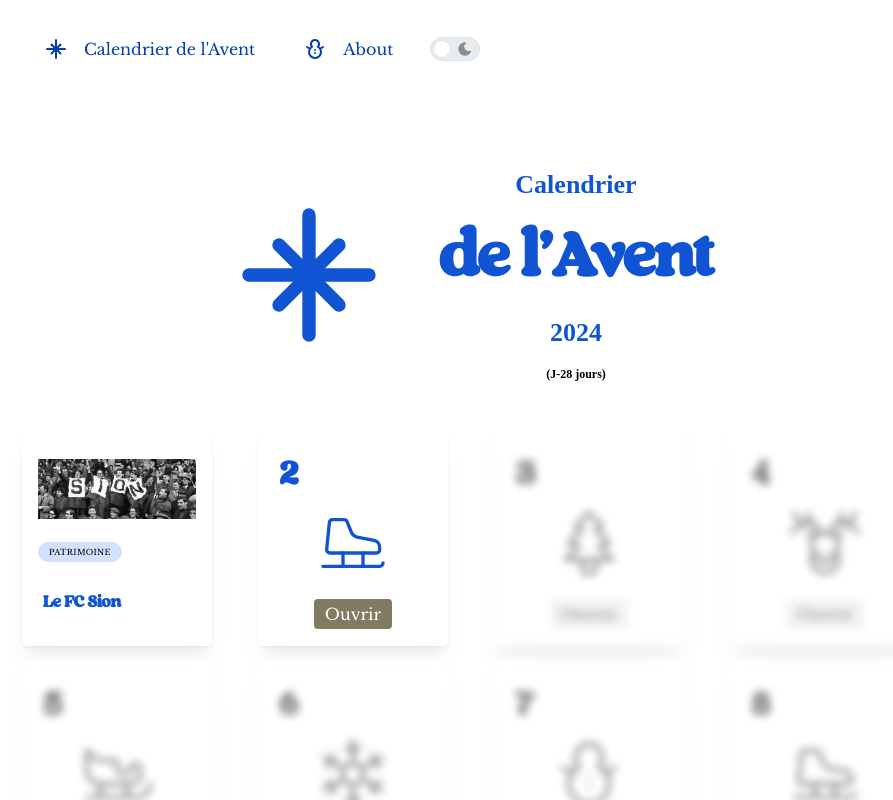
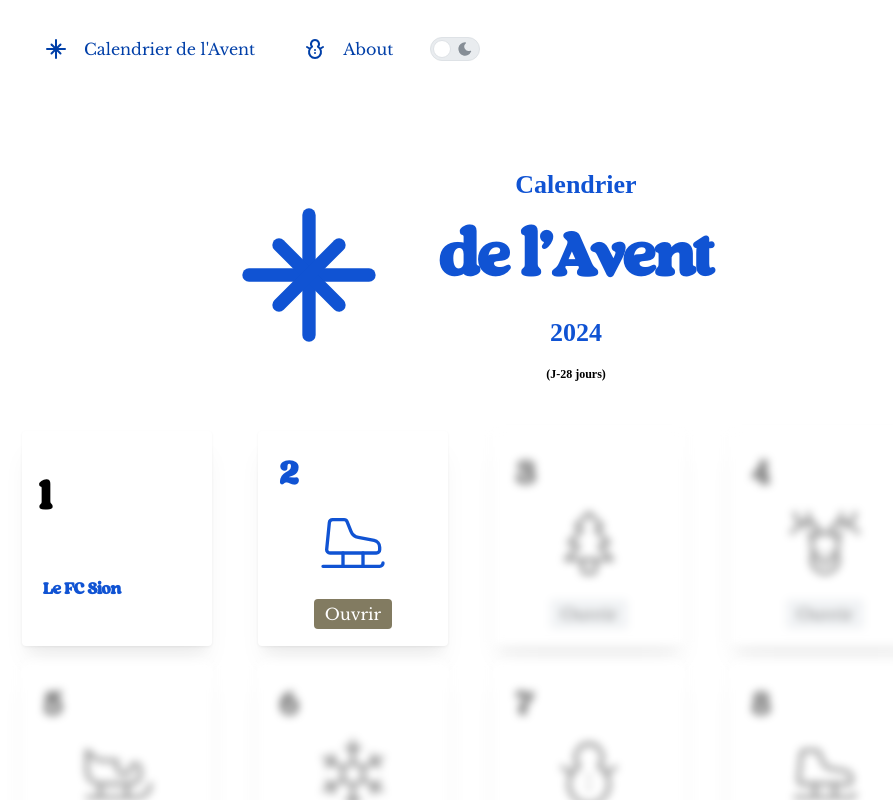
Before and after one commit to Dre-Drey/advent_calendar, a Next.js app: page / in a window 1280 px wide. Shown: the top 800 px of the page, without its empty margins (169-1062 px from the left). Built offline with nearby package versions, Linux system fonts and the light colour scheme.

Commit message:
Add date on openedCard

```diff
--- a/src/components/AdventCard.tsx
+++ b/src/components/AdventCard.tsx
@@ -50,7 +50,7 @@ export function AdventCard({
             <Badge color="blue.1">{category}</Badge>
             <Group justify="space-between" my="lg">
               <Title c="blue.8" order={2}>
-                {title}
+                {date} décembre - {title}
               </Title>
             </Group>
             <Text size="sm">{description}</Text>
@@ -88,12 +88,7 @@ export function AdventCard({
         </Paper>
       )}
       {isCardEnabled && !isCardToday && (
-        <OpenedAdventCard
-          category={category}
-          image={image}
-          title={title}
-          open={open}
-        />
+        <OpenedAdventCard image={image} title={title} date={date} open={open} />
       )}
       {!isCardEnabled && (
         <Paper className={classes.disabledPaper} shadow="md">
--- a/src/components/OpenedAdventCard.tsx
+++ b/src/components/OpenedAdventCard.tsx
@@ -2,26 +2,24 @@ import { Paper, Title, Image, Badge } from "@mantine/core";
 import classes from "../style/adventCard.module.css";
 
 type OpenedAdventCardProps = {
-  category: string;
   image: string;
   title: string;
+  date: number;
   open: () => void;
 };
 export function OpenedAdventCard({
-  category,
   image,
   title,
+  date,
   open,
 }: OpenedAdventCardProps) {
   return (
     <Paper className={classes.openedPaper} shadow="md" onClick={open}>
-      <Image src={image} height={60} alt={title} />
-      <Badge color="blue.1" style={{ fontSize: "0.5em" }}>
-        {category}
-      </Badge>
+      <Title>{date}</Title>
       <Title order={3} c="blue.7">
         {title}
       </Title>
+      {/* <Image src={image} height={60} alt={title} /> */}
     </Paper>
   );
 }
```
